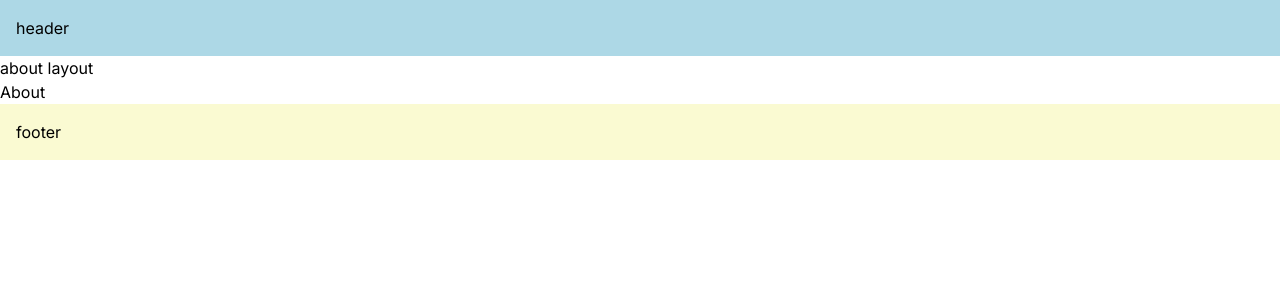
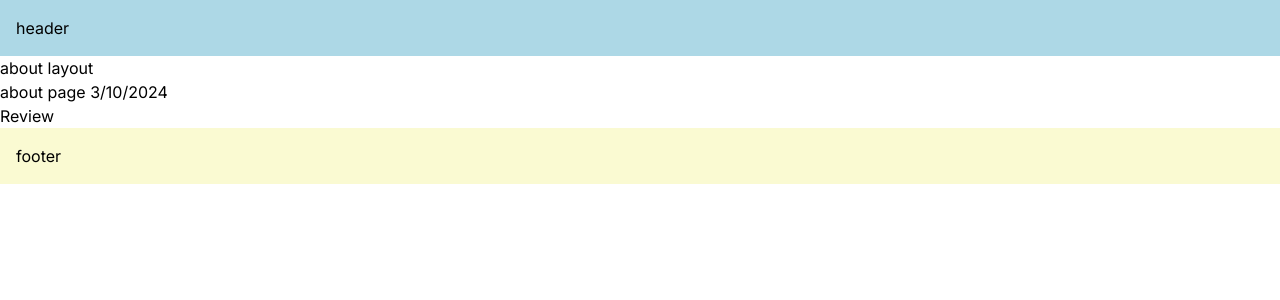
Before and after one commit to alchogh/all-about-next14, a Next.js app: page /about in a window 1280 px wide. Shown: the top 300 px of the page. Built offline with nearby package versions, Linux system fonts and the light colour scheme; no server answers.

Commit message:
🎨 Streaming & suspense 적용

```diff
--- a/app/about/page.tsx
+++ b/app/about/page.tsx
@@ -1,5 +1,18 @@
-import React from "react";
+import { Suspense } from "react";
+import { Reviews } from "@/components/reviews";
+import { cookies } from "next/headers";
 
 export default function About() {
-  return <div>About</div>;
+  const cookieStore = cookies();
+  const theme = cookieStore.get("theme");
+  console.log(theme);
+  console.log("about server");
+  return (
+    <h1>
+      about page {new Date().toLocaleDateString()}
+      <Suspense fallback={<p>loading</p>}>
+        <Reviews />
+      </Suspense>
+    </h1>
+  );
 }
--- /dev/null
+++ b/components/reviews.tsx
@@ -0,0 +1,6 @@
+import React from "react";
+
+export const Reviews = async () => {
+  await new Promise((resolve) => setTimeout(resolve, 4000));
+  return <div>Review</div>;
+};
```
